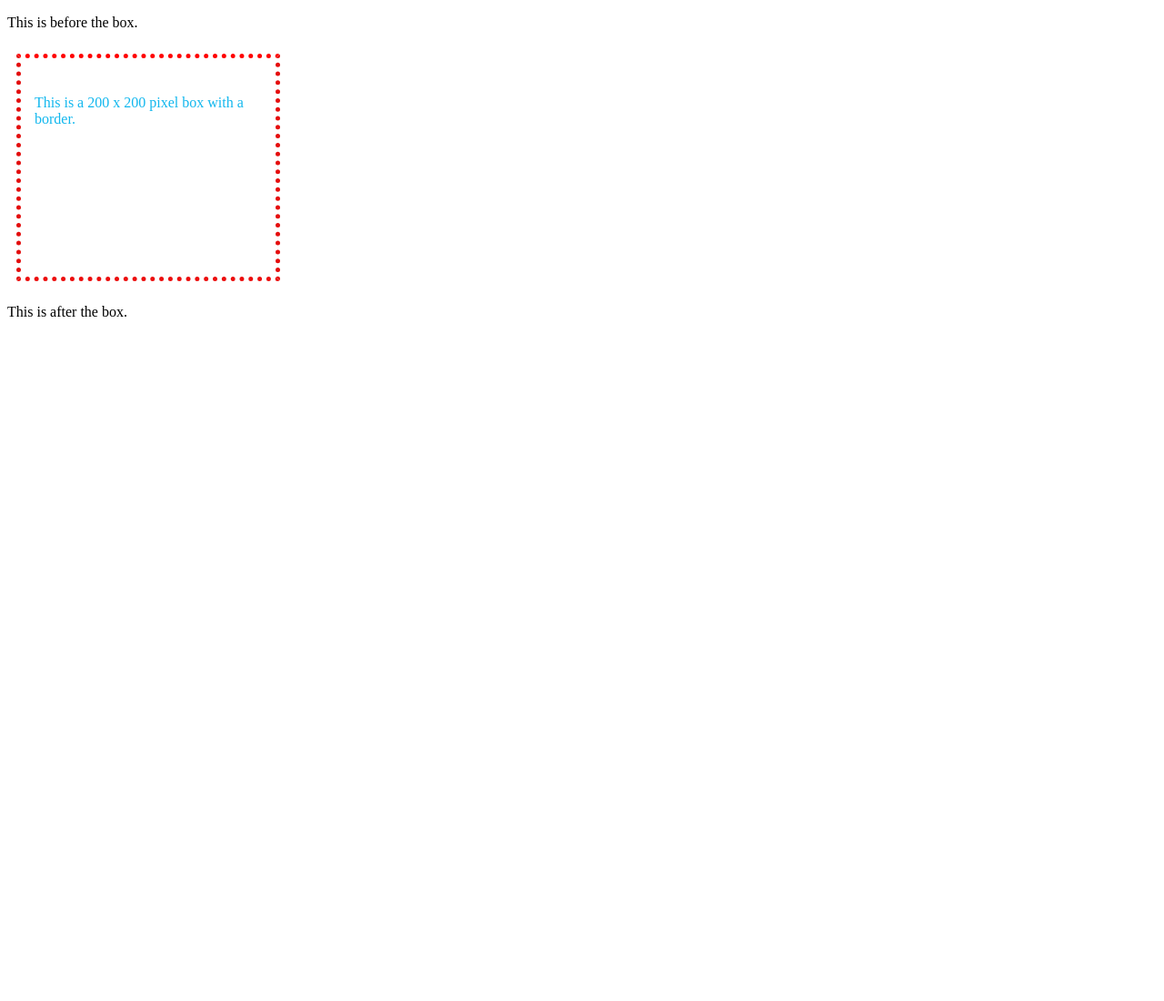
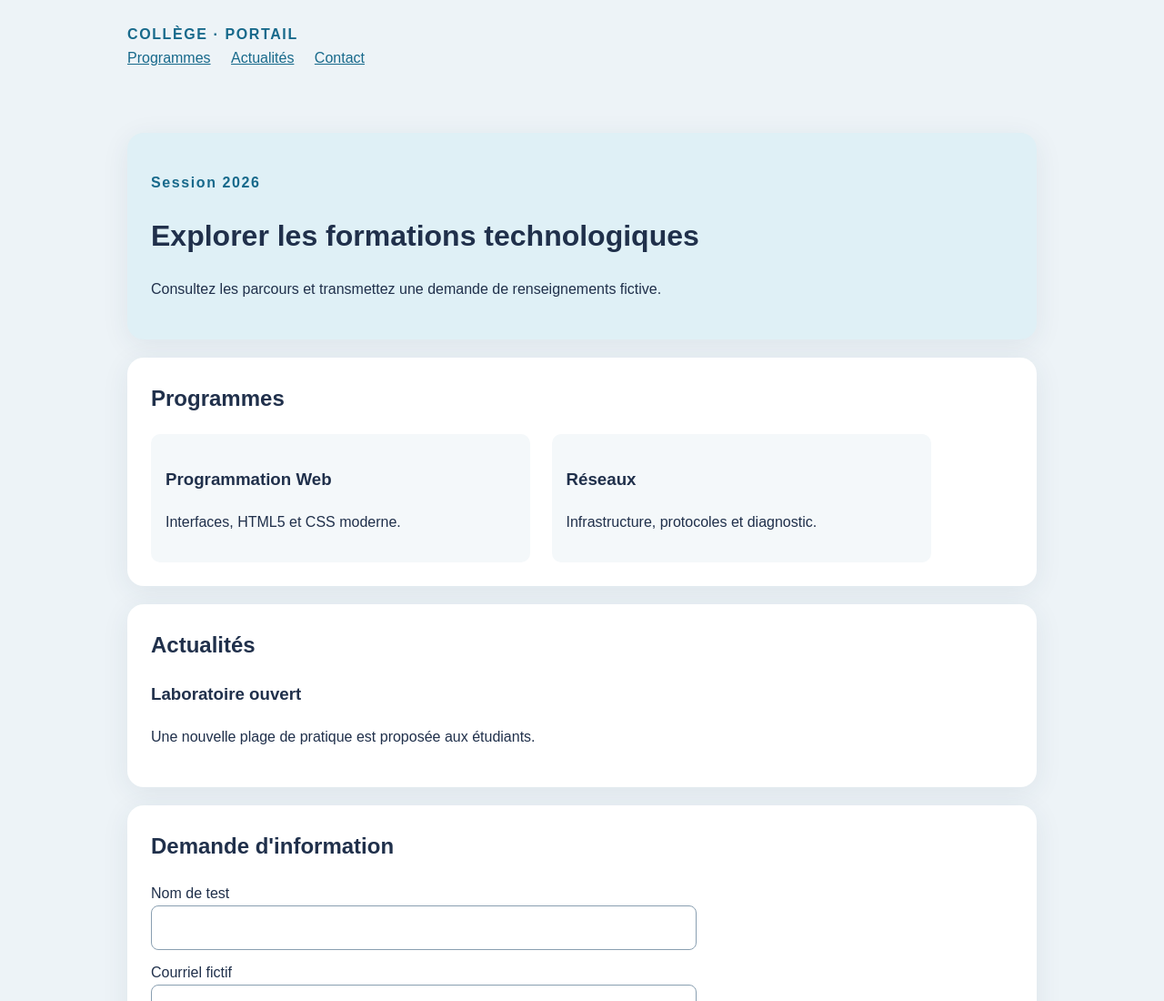
Before and after one commit to zahirard/CSS-Box-Project, a plain HTML site: page index.html in a window 1280 px wide. Shown: the top 1100 px of the page at 91% size. Before the commit the page ends 800 px from the top, so only its background shows below. Drawn offline with Linux system fonts and the light colour scheme.

Commit message:
Update website with new design

```diff
--- a/index.html
+++ b/index.html
@@ -1,32 +1,77 @@
 <!DOCTYPE html>
-<html lang="en">
-<head>
-  <meta charset="UTF-8">
-  <title>CSS Box: Padding, Margin, and Border</title>
-
-  <style>
-    .box200 {
-      width: 250px;
-      height: 200px;
-      color: rgb(17, 183, 238);
-      padding: 40px 15px 0px 15px;
-      margin: 25px 10px;
-      border-width: 5px 5px;
-      border-style:dotted dotted;
-      border-color: red rgb(229, 13, 13) rgb(236, 13, 13) rgb(227, 13, 13);
-    }
-  </style>
-</head>
-
-<body>
-
-  <p>This is before the box.</p>
-
-  <div class="box200">
-    This is a 200 x 200 pixel box with a border.
-  </div>
-
-  <p>This is after the box.</p>
-
-</body>
+<html lang="fr">
+ <head>
+  <meta charset="utf-8"/>
+  <meta content="width=device-width, initial-scale=1" name="viewport"/>
+  <title>Portail du coll&egrave;ge | Atelier TP7</title>
+  <meta content="Portail d&eacute;monstratif accessible : programmes, actualit&eacute;s et formulaire d'int&eacute;r&ecirc;t." name="description"/>
+  <link href="style.css" rel="stylesheet"/>
+ </head>
+ <body>
+  <!-- TP7 : les attributs sémantiques et la structure visuelle sont inspectables avec DevTools. -->
+  <a class="skip" href="#contenu">Aller au contenu</a>
+  <header>
+   <div class="brand">
+    COLL&Egrave;GE &middot; PORTAIL
+   </div>
+   <nav aria-label="Navigation principale">
+    <a href="#programmes">Programmes</a>
+    <a href="#actualites">Actualit&eacute;s</a>
+    <a href="#contact">Contact</a>
+   </nav>
+  </header>
+  <main id="contenu">
+   <section aria-labelledby="accueil" class="intro">
+    <p class="eyebrow">Session 2026</p>
+    <h1 id="accueil">Explorer les formations technologiques</h1>
+    <p>Consultez les parcours et transmettez une demande de renseignements fictive.</p>
+   </section>
+   <section aria-labelledby="programmes-titre" id="programmes">
+    <h2 id="programmes-titre">Programmes</h2>
+    <div class="cards">
+     <article>
+      <h3>Programmation Web</h3>
+      <p>Interfaces, HTML5 et CSS moderne.</p>
+     </article>
+     <article>
+      <h3>R&eacute;seaux</h3>
+      <p>Infrastructure, protocoles et diagnostic.</p>
+     </article>
+    </div>
+   </section>
+   <section aria-labelledby="actualites-titre" id="actualites">
+    <h2 id="actualites-titre">Actualit&eacute;s</h2>
+    <article>
+     <h3>Laboratoire ouvert</h3>
+     <p>Une nouvelle plage de pratique est propos&eacute;e aux &eacute;tudiants.</p>
+    </article>
+   </section>
+   <section aria-labelledby="contact-titre" id="contact">
+    <h2 id="contact-titre">Demande d'information</h2>
+    <!-- GET pour démonstration locale seulement : ne jamais envoyer de données sensibles dans l'URL. -->
+    <form action="" method="get">
+     <label for="nom">Nom de test</label>
+     <input id="nom" maxlength="40" minlength="3" name="nom" required=""/>
+     <label for="email">Courriel fictif</label>
+     <input id="email" name="email" required="" type="email"/>
+     <fieldset>
+      <legend>Type de formation</legend>
+      <label>
+       <input name="mode" required="" type="radio" value="jour"/>Jour</label>
+      <label>
+       <input name="mode" type="radio" value="soir"/>Soir</label>
+     </fieldset>
+     <label for="programme">Programme</label>
+     <select id="programme" name="programme">
+      <option value="web">Web</option>
+      <option value="reseaux">R&eacute;seaux</option>
+     </select>
+     <label for="message">Question</label>
+     <textarea id="message" minlength="12" name="message" required="" rows="4"></textarea>
+     <button type="submit">Envoyer la demande de test</button>
+    </form>
+   </section>
+  </main>
+  <footer>Portail p&eacute;dagogique &middot; D&eacute;monstration locale</footer>
+ </body>
 </html>
--- /dev/null
+++ b/style.css
@@ -0,0 +1,127 @@
+/* TP7 : styles de présentation. L'ordre des éléments HTML reste logique sans CSS. */
+
+
+* {
+  box-sizing: border-box;
+}
+
+body {
+  font: 16px/1.6 Arial,sans-serif;
+  background: #edf3f7;
+  color: #20304b;
+  margin: 0;
+}
+
+header,main,footer {
+  max-width: 1050px;
+  margin: auto;
+  padding: 25px;
+}
+
+header {
+  display: block;
+}
+
+nav a {
+  display: inline-block;
+  margin-right: 18px;
+}
+
+.brand,.eyebrow {
+  font-weight: 800;
+  letter-spacing: .1em;
+  color: #17698b;
+}
+
+a {
+  color: #17698b;
+}
+
+.skip {
+  position: absolute;
+  left: -9999px;
+}
+
+.skip:focus {
+  left: 14px;
+  top: 8px;
+  background: white;
+  padding: 8px;
+}
+
+main section {
+  margin: 20px 0;
+  padding: 26px;
+  border-radius: 18px;
+  background: white;
+  box-shadow: 0 6px 30px #29445a14;
+}
+
+.intro {
+  background: #dff0f6;
+}
+
+h1 {
+  font-size: 2rem;
+  line-height: 1.2;
+}
+
+h2 {
+  margin-top: 0;
+}
+
+.cards article {
+  display: inline-block;
+  width: 44%;
+  vertical-align: top;
+  margin-right: 2%;
+}
+
+.cards article {
+  padding: 16px;
+  background: #f4f8fa;
+  border-radius: 10px;
+}
+
+form {
+  display: block;
+  max-width: 600px;
+}
+
+form>label {
+  display: block;
+  margin-top: 12px;
+}
+
+input:not([type=radio]),select,textarea {
+  font: inherit;
+  padding: 11px;
+  border: 1px solid #899fb1;
+  border-radius: 8px;
+  width: 100%;
+}
+
+fieldset {
+  border: 1px solid #9fb3c3;
+  border-radius: 8px;
+}
+
+button {
+  font: inherit;
+  background: #17698b;
+  color: white;
+  padding: 12px 18px;
+  border: 0;
+  border-radius: 9px;
+  cursor: pointer;
+}
+
+a:focus-visible,button:focus-visible,input:focus-visible,select:focus-visible,textarea:focus-visible {
+  outline: 3px solid #c35d13;
+  outline-offset: 3px;
+}
+
+footer {
+  font-size: .87rem;
+  color: #4a5d70;
+}
```
